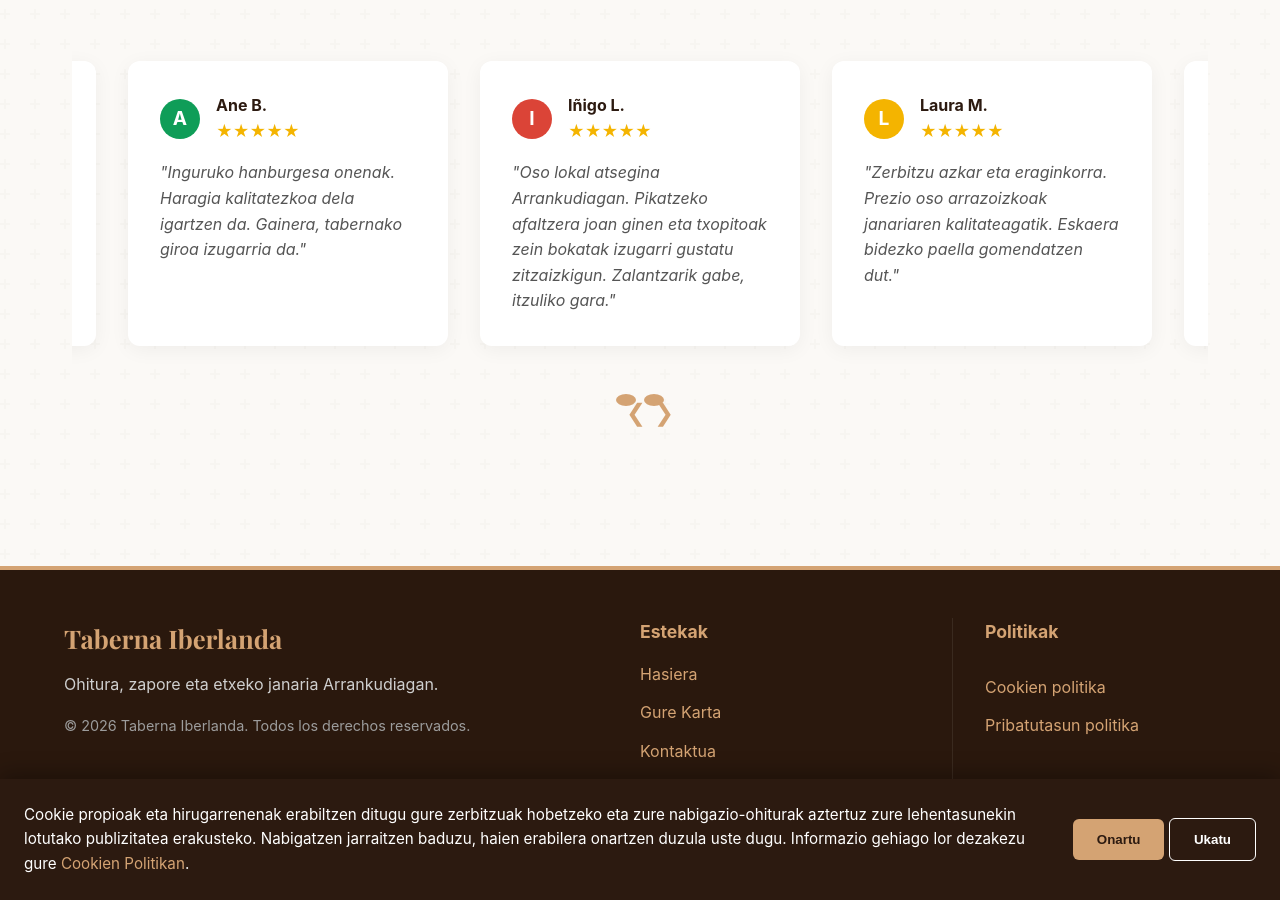
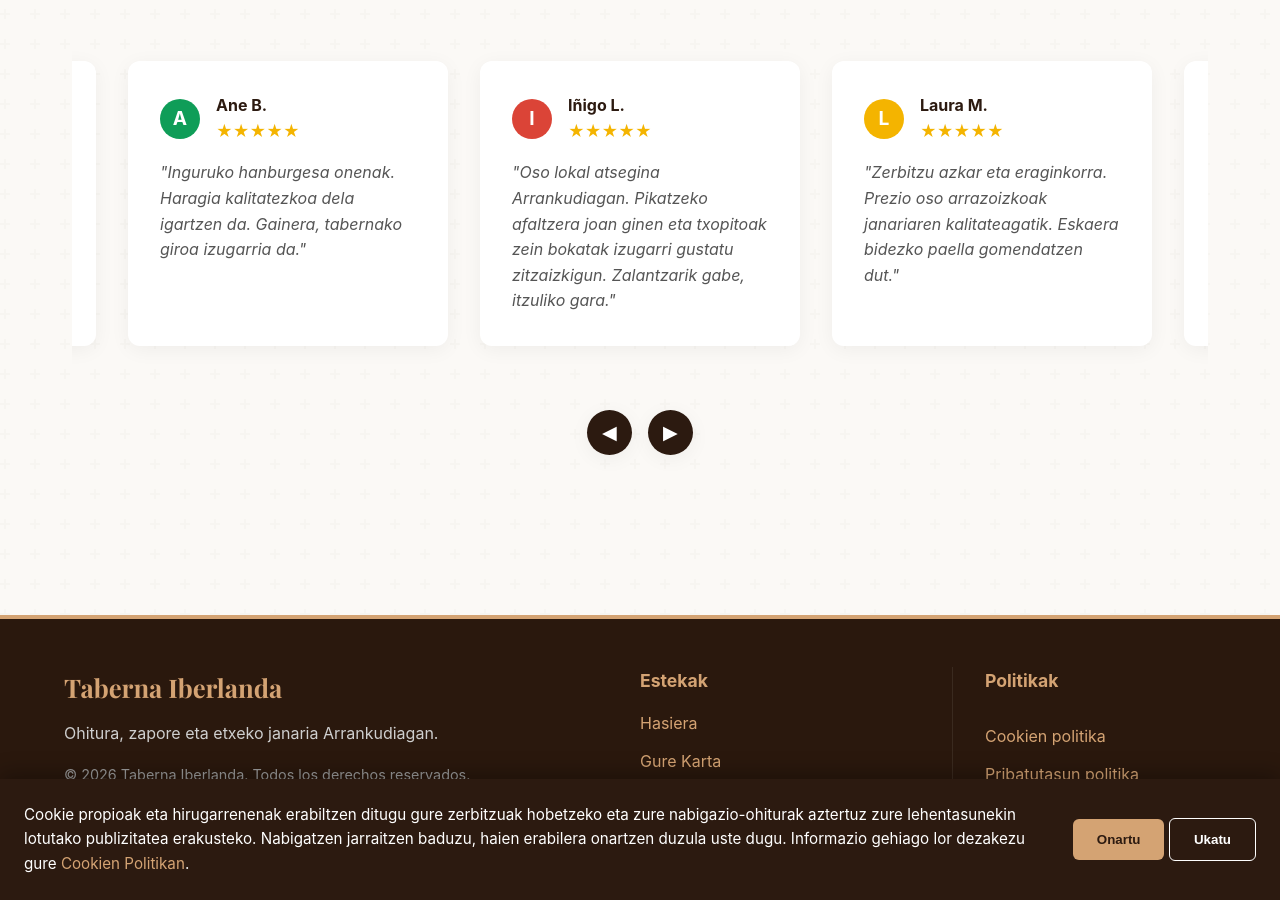
Before and after one commit to EgoitzGR/Iberlanda, a Jekyll site: the page built from eus/index.html, in a window 1280 px wide and 900 px high, scrolled down 2121 px. Built offline with Jekyll 4.4.1, drawn with Linux system fonts in a browser that asks for light colours; some web fonts are replaced.

Commit message:
Cambio de visualizacion eus

```diff
--- a/eus/index.html
+++ b/eus/index.html
@@ -34,7 +34,7 @@ is_home: true
         </section>
 
                 <section class="local-interior" style="text-align: center; max-width: 1200px; margin: 0 auto 4rem; padding: 0 2rem;">
-            <img src="../images/InteriorIberlanda.png" alt="Interior de Taberna Iberlanda" style="width: 100%; height: 450px; object-fit: cover; border-radius: 12px; box-shadow: var(--sombra-fuerte);">
+            <img src="../images/InteriorIberlanda.png" alt="Interior de Taberna Iberlanda" style="width: 100%; max-height: 450px; aspect-ratio: 16/9; object-fit: cover; border-radius: 12px; box-shadow: var(--sombra-fuerte);">
         </section>
 
         <section class="destacados">
@@ -136,9 +136,9 @@ is_home: true
 
                 </div>
 
-                                <div class="indicadores-carrusel">
-                    <span class="indicador activo" style="cursor: pointer; padding: 0 10px; font-size: 1.5rem; color: var(--color-acento);" onclick="document.getElementById('carrusel').scrollBy({left: -320, behavior: 'smooth'})">❮</span>
-                    <span class="indicador activo" style="cursor: pointer; padding: 0 10px; font-size: 1.5rem; color: var(--color-acento);" onclick="document.getElementById('carrusel').scrollBy({left: 320, behavior: 'smooth'})">❯</span>
+                                <div class="indicadores-carrusel" style="display: flex; justify-content: center; gap: 1rem; margin-top: 2rem;">
+                    <button class="btn-carrusel" aria-label="Anterior" onclick="document.getElementById('carrusel').scrollBy({left: -320, behavior: 'smooth'})" style="background: var(--color-principal); color: white; border: none; border-radius: 50%; width: 45px; height: 45px; display: flex; align-items: center; justify-content: center; font-size: 1.2rem; cursor: pointer; box-shadow: var(--sombra-suave);">◀</button>
+                    <button class="btn-carrusel" aria-label="Siguiente" onclick="document.getElementById('carrusel').scrollBy({left: 320, behavior: 'smooth'})" style="background: var(--color-principal); color: white; border: none; border-radius: 50%; width: 45px; height: 45px; display: flex; align-items: center; justify-content: center; font-size: 1.2rem; cursor: pointer; box-shadow: var(--sombra-suave);">▶</button>
                 </div>
             </div>
 
```
